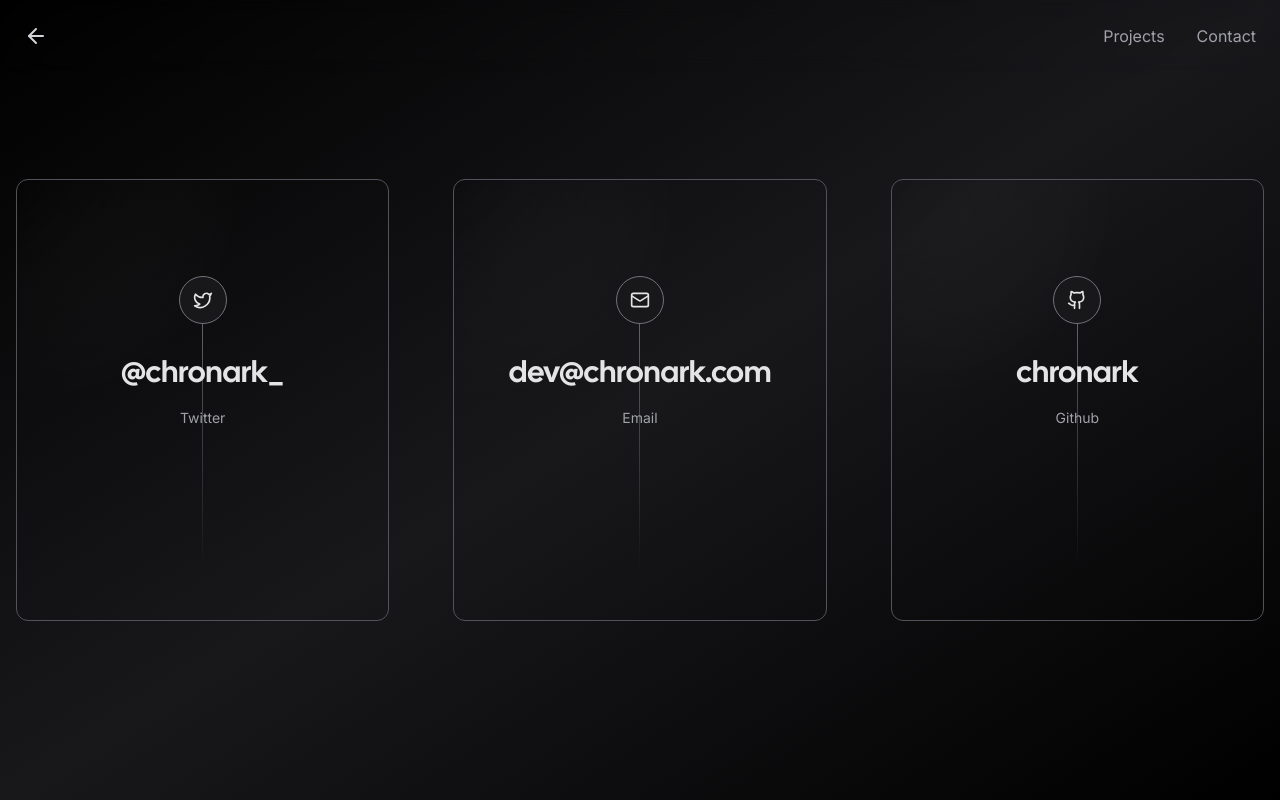
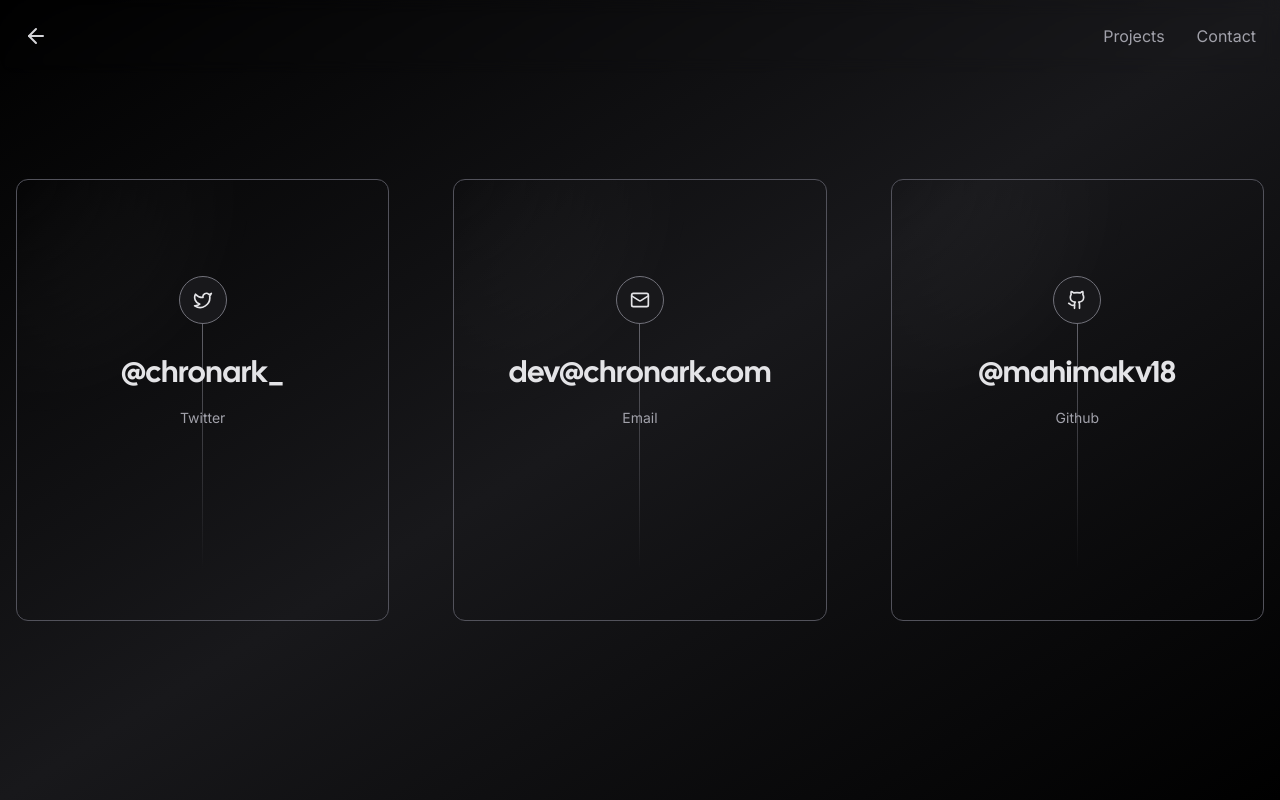
Before and after one commit to mahimakv18/nextjs-portfolio-pageview-counter, a Next.js app: page /contact in a window 1280 px wide. Built offline with nearby package versions, Linux system fonts and the light colour scheme; no server answers; what tailwindcss-debug-screens would draw is missing.

Commit message:
New changes

```diff
--- a/app/contact/page.tsx
+++ b/app/contact/page.tsx
@@ -21,7 +21,7 @@
 		icon: <Github size={20} />,
 		href: "https://github.com/mahimakv18",
 		label: "Github",
-		handle: "chronark",
+		handle: "@mahimakv18",
 	},
 ];
 
```
